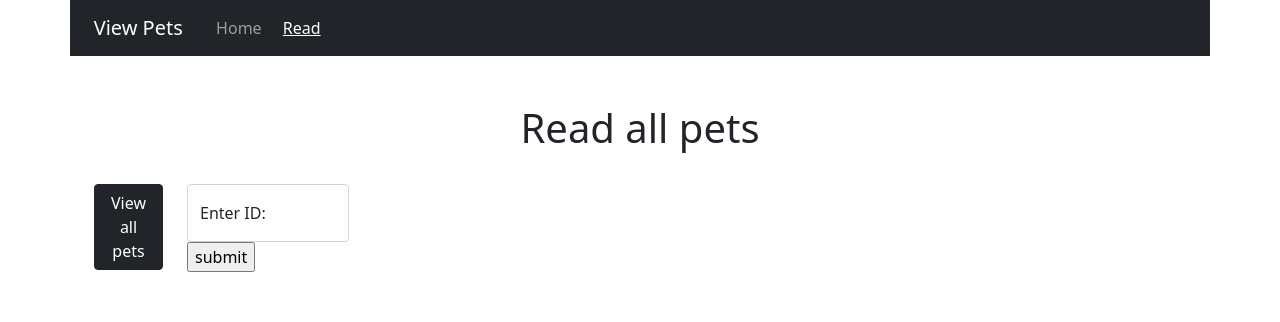
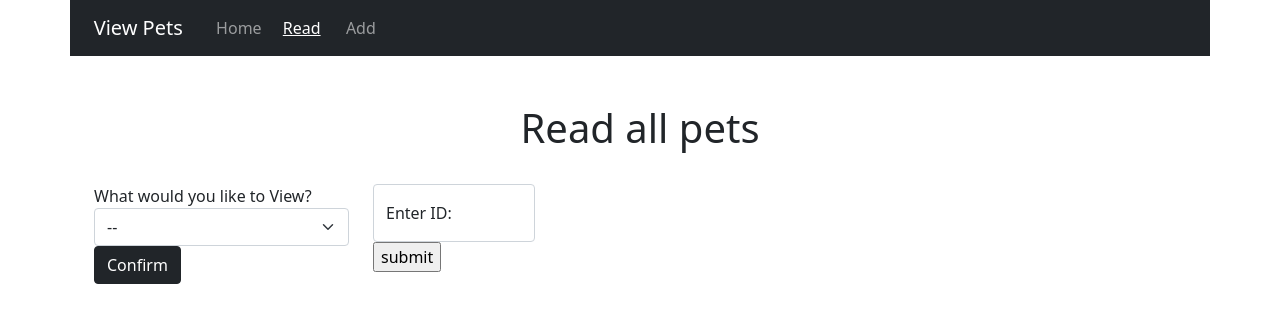
Before and after one commit to Luk14/petstore-project, a plain HTML site: page petstoreRead.html in a window 1280 px wide. Drawn offline with nearby package versions, Linux system fonts and the light colour scheme.

Commit message:
Added a drop down menu to read all of a selected option

```diff
--- a/petRead.js
+++ b/petRead.js
@@ -2,10 +2,9 @@
 
 const FETCHURL1 = "https://petstore.swagger.io/v2/store/inventory";
 const FETCHURL2 = "https://petstore.swagger.io/v2/pet/";
-const FETCHURL3 = "https://petstore.swagger.io/v2/pet/available";
 const pets = document.querySelector("#pets");
 const petID = document.querySelector("#petID");
-
+const readOptions = document.querySelector("#readOptions");
 
 const read = () => {
     fetch(FETCHURL1).then((response) => {
@@ -36,5 +35,9 @@ const readPetByID = () => {
 }
 
 const readAllPets = () => {
-    fetch()
+    fetch(FETCHURL2 + "findByStatus?status=" + readOptions.value,{
+        method : "GET"
+    }).then(response => response.json())
+    .then(json => console.log(json))
+    .catch(err => console.log("Stop "));
 }
--- a/petstoreRead.html
+++ b/petstoreRead.html
@@ -21,8 +21,8 @@
                 <div class="collapse navbar-collapse" id="navbarNavAltMarkup">
                     <div class="navbar-nav">
                         <a class="nav-item nav-link" href="index.html">&ThickSpace; Home</a>
-                        <a class="nav-item nav-link active" href="#">&ThickSpace;<u>Read</u><span
-                                class="sr-only"></span></a>
+                        <a class="nav-item nav-link active" href="#">&ThickSpace;<u>Read</u><span class="sr-only"></span></a>
+                        <a class="nav-item nav-link" href="create-pet.html">&ThickSpace; Add</a>
                     </div>
                 </div>
             </nav>
@@ -33,8 +33,15 @@
         <br />
         <div class="container">
             <div class="row">
-                <div class="col-sm-1">
-                    <button class="btn btn-dark" id="ReadAll" onClick="readAll();">View all pets</button>
+                <div class="col-md-3">
+                    <label>What would you like to View?</label>
+                            <select id="readOptions" class="form-select" name="readOptions">
+                                <option selected>--</option>
+                                <option>available</option>
+                                <option>pending</option>
+                                <option>sold</option>
+                            </select>
+                    <button class="btn btn-dark" id="confirmRead" onClick="readAllPets();">Confirm</button>
                 </div>
                 <div class="col-md-2">
                     <div class="form-floating">
```
